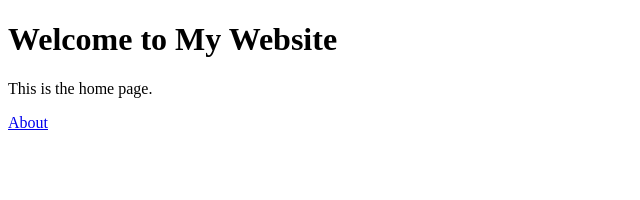
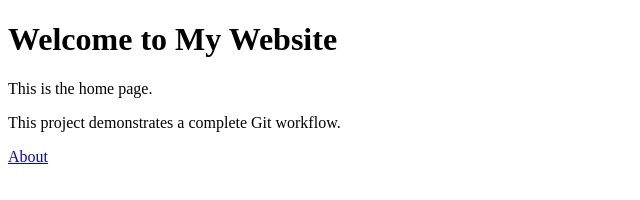
Before and after one commit to ParvamShah1/git-workflow-assignment, a plain HTML site: page index.html in a window 1280 px wide. Shown: the whole page, without its empty margins (0-640 px from the left). Drawn offline with Linux system fonts and the light colour scheme.

Commit message:
Update index.html with project description

```diff
--- a/index.html
+++ b/index.html
@@ -7,6 +7,7 @@
 <body>
   <h1>Welcome to My Website</h1>
   <p>This is the home page.</p>
+  <p>This project demonstrates a complete Git workflow.</p>
   <a href="about.html">About</a>
 </body>
 </html>
```
